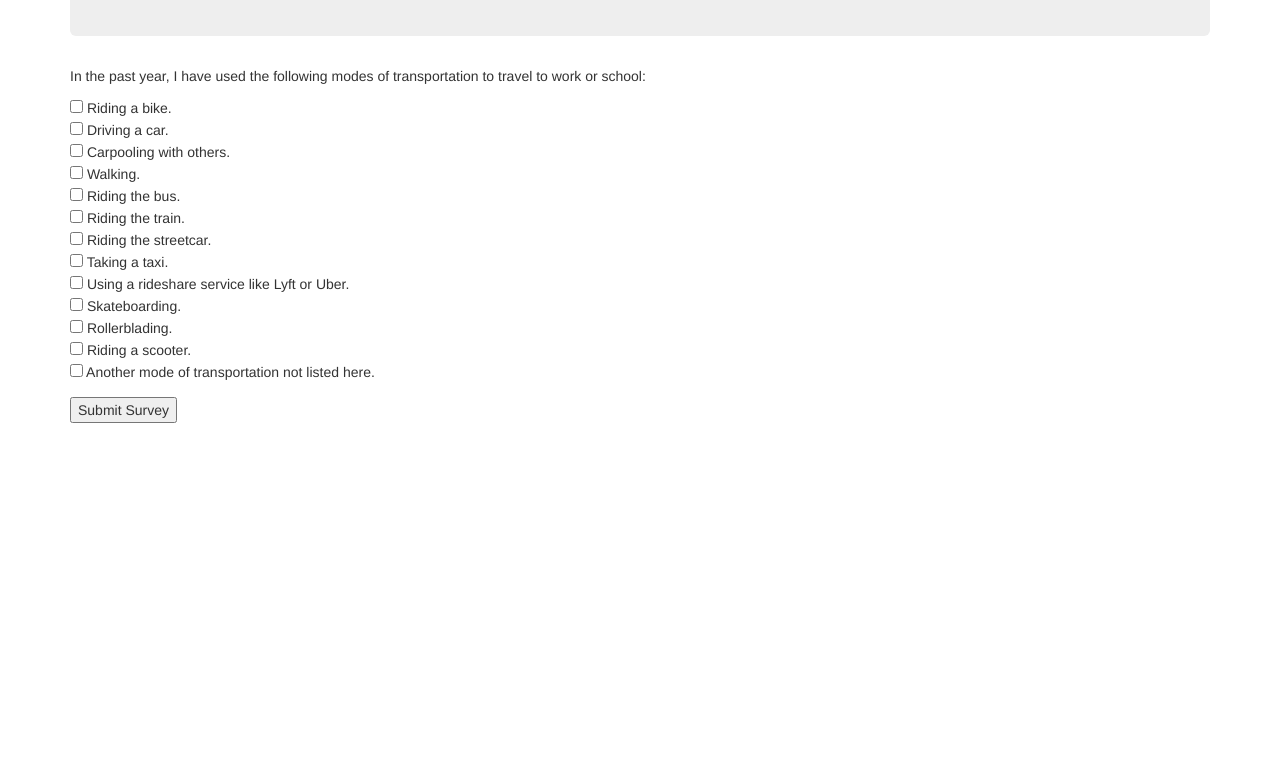
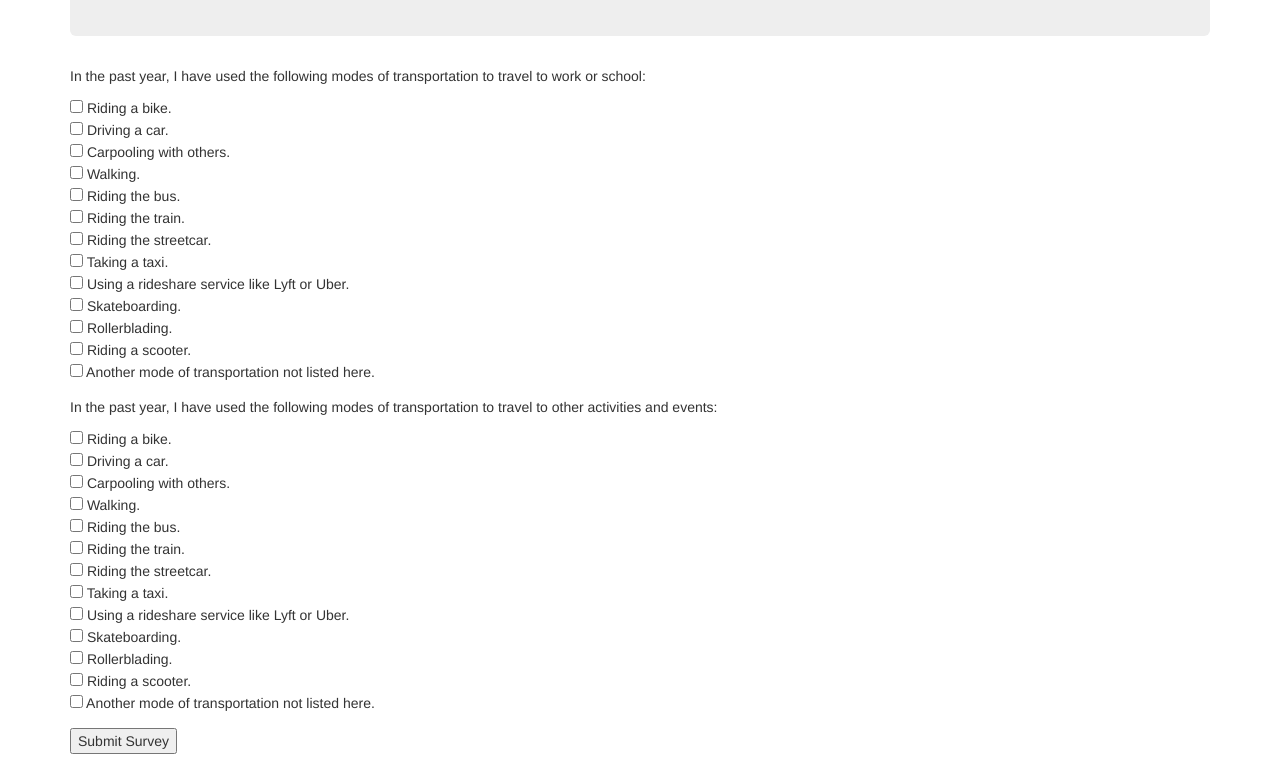
Before and after one commit to TreSonna/lessonnotesLoop3, a plain HTML site: page index.html in a window 1280 px wide. Shown: the part 123-897 px from the top of the page. Before the commit the page ends 800 px from the top, so only its background shows below. Drawn offline with Linux system fonts and the light colour scheme.

Commit message:
add new html and css elements
co-authored-by: Tre Sonna <tresonna@gmail.com>

```diff
--- a/css/styles.css
+++ b/css/styles.css
@@ -1,3 +1,6 @@
 #work-responses {
   display: none;
 }
+#fun-responses {
+  display: none;
+}
--- a/index.html
+++ b/index.html
@@ -31,11 +31,33 @@
         <input type="checkbox" name="work-transportation" value="scooter"> Riding a scooter.<br>
         <input type="checkbox" name="work-transportation" value="other"> Another mode of transportation not listed here.<br>
       </div>
+
+      <div class="form-group">
+        <p>In the past year, I have used the following modes of transportation to travel to other activities and events:</p>
+        <input type="checkbox" name="fun-transportation" value="bike"> Riding a bike.<br>
+        <input type="checkbox" name="fun-transportation" value="car"> Driving a car.<br>
+        <input type="checkbox" name="fun-transportation" value="carpool"> Carpooling with others.<br>
+        <input type="checkbox" name="fun-transportation" value="walk"> Walking.<br>
+        <input type="checkbox" name="fun-transportation" value="bus"> Riding the bus.<br>
+        <input type="checkbox" name="fun-transportation" value="train"> Riding the train.<br>
+        <input type="checkbox" name="fun-transportation" value="streetcar"> Riding the streetcar.<br>
+        <input type="checkbox" name="fun-transportation" value="taxi"> Taking a taxi.<br>
+        <input type="checkbox" name="fun-transportation" value="rideshare"> Using a rideshare service like Lyft or Uber.<br>
+        <input type="checkbox" name="fun-transportation" value="skateboard"> Skateboarding.<br>
+        <input type="checkbox" name="fun-transportation" value="rollerblade"> Rollerblading.<br>
+        <input type="checkbox" name="fun-transportation" value="scooter"> Riding a scooter.<br>
+        <input type="checkbox" name="fun-transportation" value="other"> Another mode of transportation not listed here.<br>
+      </div>
+
       <button type="submit">Submit Survey</button>
     </form>
     <span id="work-responses">
       <p><b>You use the following methods of transportation to travel to work or school:</b></p>
     </span>
+    <br>
+    <span id="fun-responses">
+      <p><b>You use the following methods of transportation to travel to other activities and events:</b></p>
+    </span>
   </div>
 </body>
 
--- a/js/scripts.js
+++ b/js/scripts.js
@@ -4,7 +4,8 @@ $(document).ready(function() {
     $('#work-responses').show();
     $('input:checkbox[name=work-transportation]:checked').each(function() {
       const workTransportationMode = $(this).val();
-    })
-  }
-)
-})
+      $('#work-responses').append(workTransportationMode + '<br>');
+    });
+    $('#transportation_survey').hide();
+  });
+});
```
